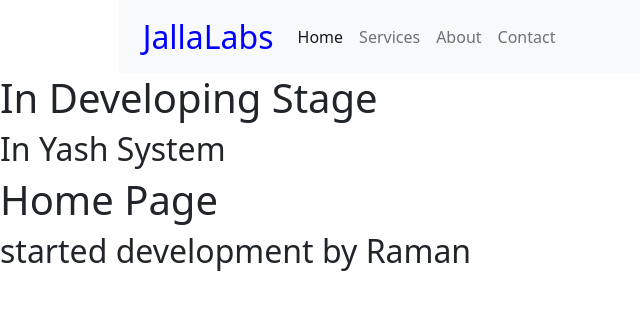
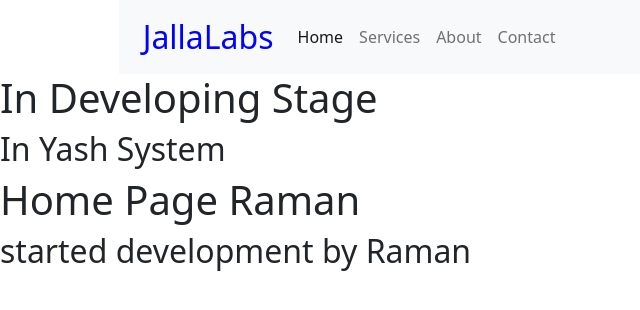
Before and after one commit to surgeclasses/JallaLabs, a React (Create React App) app: page / in a window 1280 px wide. Shown: the top 310 px of the page, without its empty margins (0-640 px from the left). Built offline with nearby package versions, Linux system fonts and the light colour scheme.

Commit message:
raman commit

```diff
--- a/src/WebPages/HomePage/HomePage.js
+++ b/src/WebPages/HomePage/HomePage.js
@@ -4,7 +4,7 @@ import "./HomePage.css";
 const HomePage = () => {
   return (
     <div>
-       <h1> Home Page </h1>
+       <h1> Home Page Raman</h1>
        <h2> started development by Raman </h2>
     </div>
   );
```
